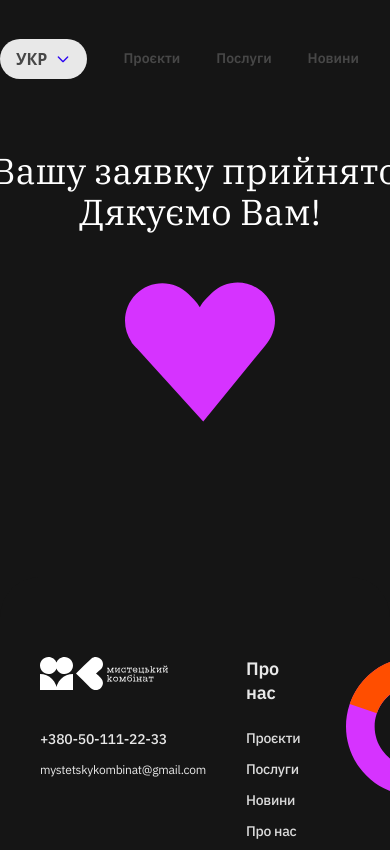
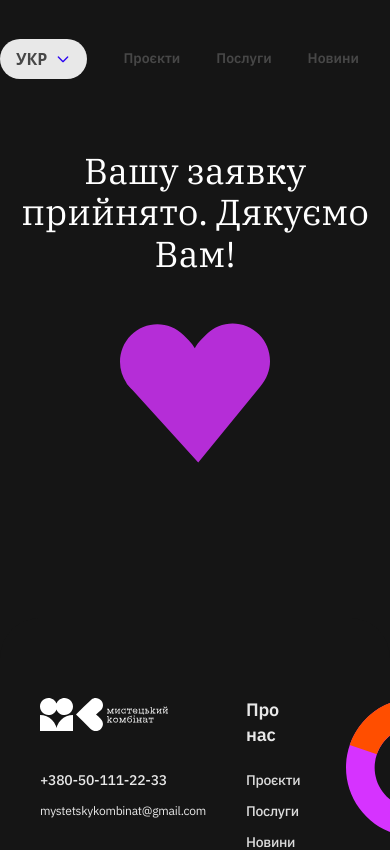
Before and after one commit to kamilka13me/myst_comb, a Next.js app in the folder frontend/: page /thank in a window 390 px wide. Shown: the top 850 px of the page. Built offline with nearby package versions, Linux system fonts and the light colour scheme.

Commit message:
add animate-pulse

```diff
--- a/frontend/src/vievs/ThankPage/ThankPage.tsx
+++ b/frontend/src/vievs/ThankPage/ThankPage.tsx
@@ -6,7 +6,7 @@ import content from './content.json';
 
 export function ThankPage (): React.JSX.Element {
   return(
-    <div className="py-[150px] px-4 min-w-[400px]" lang="uk-UA">
+    <div className="py-[150px] px-4 min-w-[320px]" lang="uk-UA">
       <div  className="w-full flex flex-col gap-11 justify-center items-center">
         <Text
           Tag="h1"
@@ -15,9 +15,9 @@ export function ThankPage (): React.JSX.Element {
           font="sans"
           align="center"
           color="base/BG_block"
-          className="font-normal w-[450px] text-2xl md:text-4xl md:w-[600px]"
+          className="font-normal max-w-[420px] text-2xl md:text-4xl md:max-w-[560px]"
         />
-        <Icon Svg={heart} width={150} height={150} />
+        <Icon className='animate-pulse' Svg={heart} width={150} height={150} />
       </div>
     </div>
   )
```
